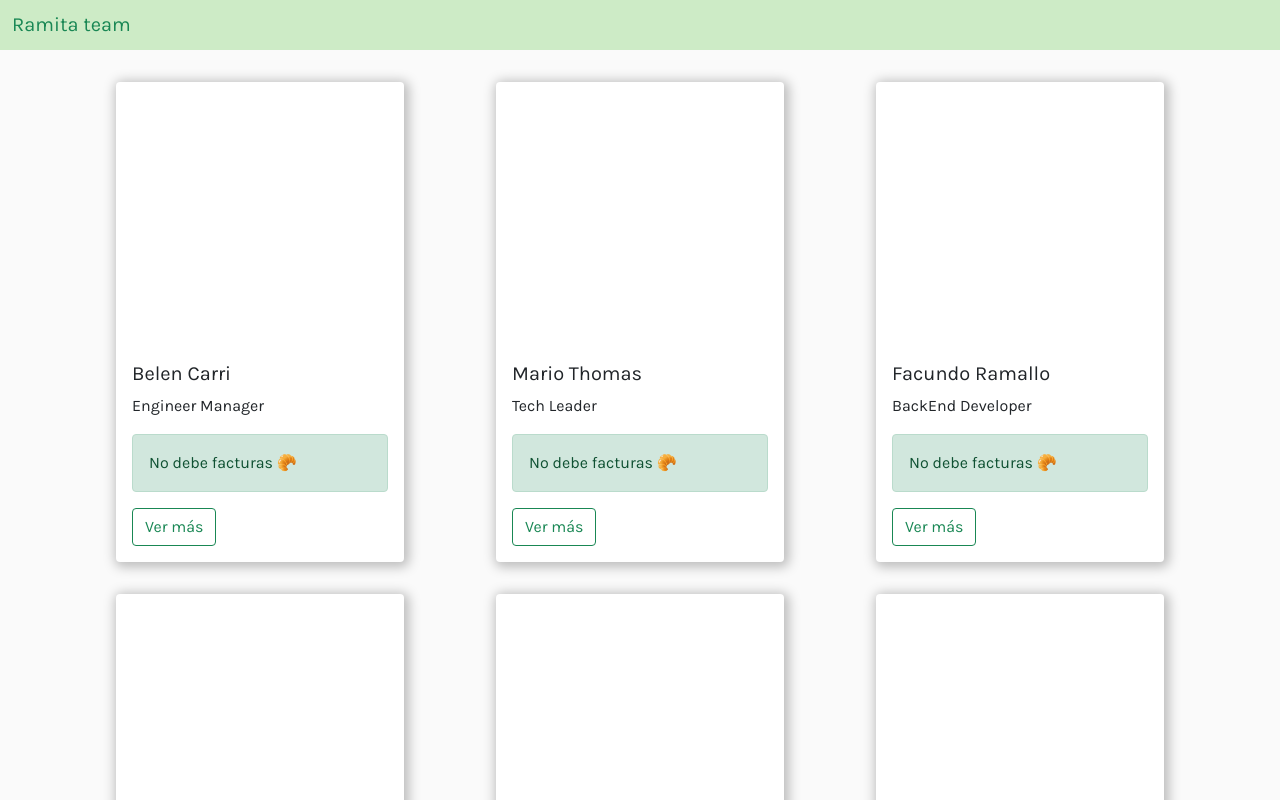
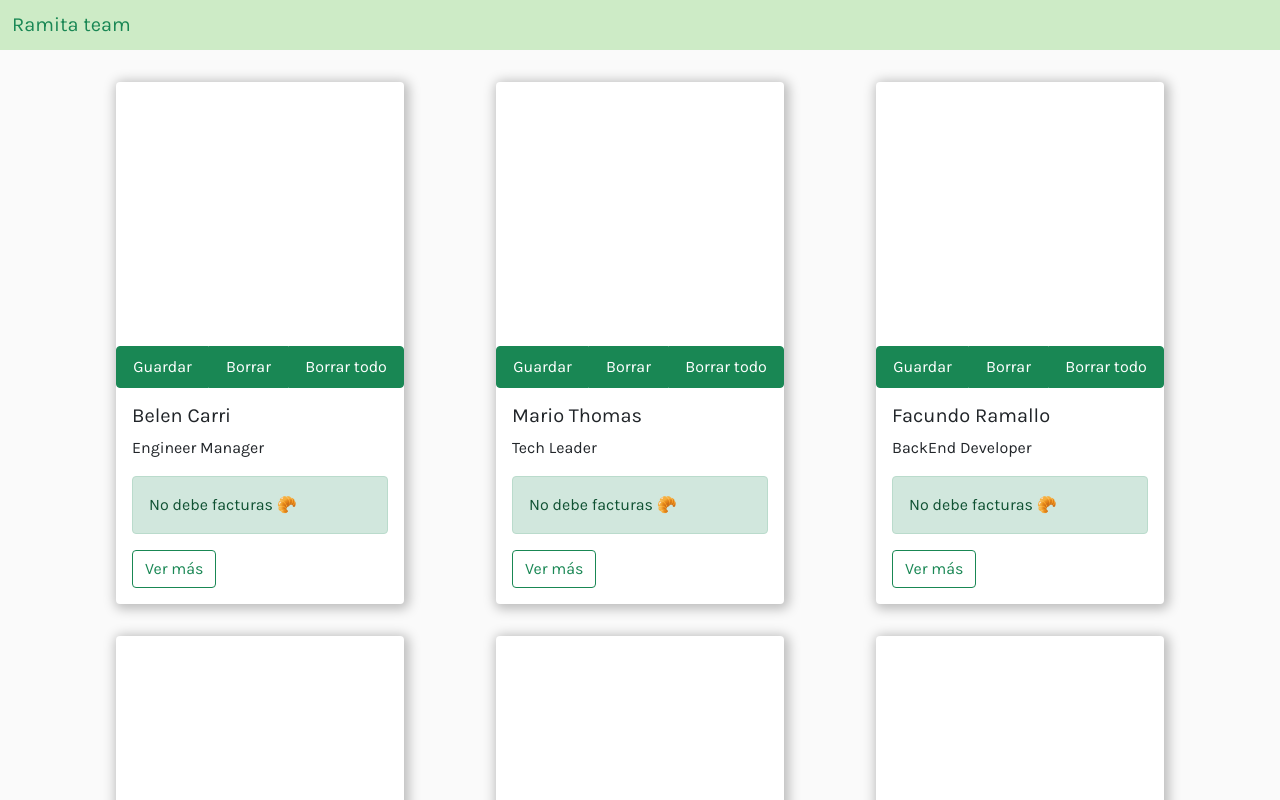
Before and after one commit to kondor84/GestionTeam, a React (Create React App) app: page / in a window 1280 px wide. Shown: the top 800 px of the page. Built offline with nearby package versions, Linux system fonts and the light colour scheme.

Commit message:
feature - add clear clearAll functionalities && data preservation in Canva component

```diff
--- a/src/components/team/teamsCards/Canva.js
+++ b/src/components/team/teamsCards/Canva.js
@@ -1,10 +1,21 @@
 import React, { Component } from "react";
-
+import { Button, ButtonGroup } from "react-bootstrap";
 export default class Canva extends Component {
   constructor(props) {
     super(props);
-    this.state = { x: 0, y: 0, canvas: React.createRef(), isDrawing: false };
+    this.state = {
+      x: 0,
+      y: 0,
+      canvas: React.createRef(),
+      isDrawing: false,
+      cx: [],
+      cy: [],
+    };
     this.draw = this.draw.bind(this);
+    this.save = this.save.bind(this);
+    this.componentDidMount = this.componentDidMount.bind(this);
+    this.clear = this.clear.bind(this);
+    this.clearAll = this.clearAll.bind(this);
   }
   canvas() {
     return this.state.canvas.current;
@@ -25,15 +36,53 @@ export default class Canva extends Component {
       this.setState({
         x: e.nativeEvent.offsetX,
         y: e.nativeEvent.offsetY,
+        cx: [...this.state.cx, this.state.x],
+        cy: [...this.state.cy, this.state.y],
       });
     }
+  }
+  save() {
+    localStorage.setItem(
+      `${this.state.canvas.current.id}`,
+      this.state.canvas.current.toDataURL()
+    );
+  }
+  componentDidMount() {
+    const ctx = this.ctx();
+    var dataURL = localStorage.getItem(`${this.state.canvas.current.id}`) || [];
+    var img = new Image();
+    img.src = dataURL;
+    img.onload = function () {
+      ctx.drawImage(img, 0, 0);
+    };
+  }
+  clear() {
+    const ctx = this.ctx();
+    ctx.clearRect(
+      this.state.cx.pop(),
+      this.state.cy.pop(),
+      this.state.canvas.current.width,
+      this.state.canvas.current.height
+    );
+    // console.log(this.state.cx.length);
+    //console.log(this.state.cy.length);
+  }
+  clearAll(id) {
+    const ctx = this.ctx();
+    localStorage.removeItem(id);
+    ctx.clearRect(
+      0,
+      0,
+      this.state.canvas.current.width,
+      this.state.canvas.current.height
+    );
   }
 
   render() {
     return (
       <div>
         <canvas
-          id="canva"
+          id={this.props.id}
           width="288"
           height="257"
           ref={this.state.canvas}
@@ -42,12 +91,28 @@ export default class Canva extends Component {
               isDrawing: true,
               x: e.nativeEvent.offsetX,
               y: e.nativeEvent.offsetY,
+              cx: [...this.state.cx, this.state.x],
+              cy: [...this.state.cy, this.state.y],
             });
           }}
           onMouseMove={this.draw}
           onMouseUp={() => this.setState({ isDrawing: false })}
           onMouseOut={() => this.setState({ isDrawing: false })}
         ></canvas>
+        <ButtonGroup className="d-flex justify-content-center sm">
+          <Button className="btn btn-success m-auto p-2" onClick={this.save}>
+            Guardar
+          </Button>
+          <Button className="btn btn-success  m-auto p-2" onClick={this.clear}>
+            Borrar
+          </Button>
+          <Button
+            className="btn btn-success  m-auto p-2"
+            onClick={() => this.clearAll(this.props.id)}
+          >
+            Borrar todo
+          </Button>
+        </ButtonGroup>
       </div>
     );
   }
--- a/src/components/team/teamsCards/Member.js
+++ b/src/components/team/teamsCards/Member.js
@@ -31,7 +31,7 @@ export default class Member extends Component {
         className="d-flex justify-content-center align-items-center p-3"
       >
         <Card style={{ width: 18 + "em" }} className="cards-team">
-          <Canva colour={member.colour} />
+          <Canva colour={member.colour} id={member.id}/>
           <Card.Body>
             <Card.Title>{member.name}</Card.Title>
             <Card.Text>{member.role}</Card.Text>
--- a/src/components/team/teamsCards/Team.js
+++ b/src/components/team/teamsCards/Team.js
@@ -21,7 +21,6 @@ export class Team extends Component {
       this.getTeam(dataFromLS);
     }
   }
-
   render() {
     return (
       <Row>
```
